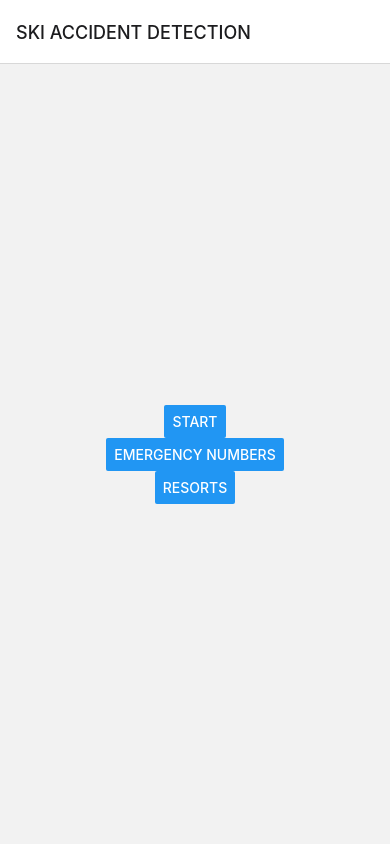
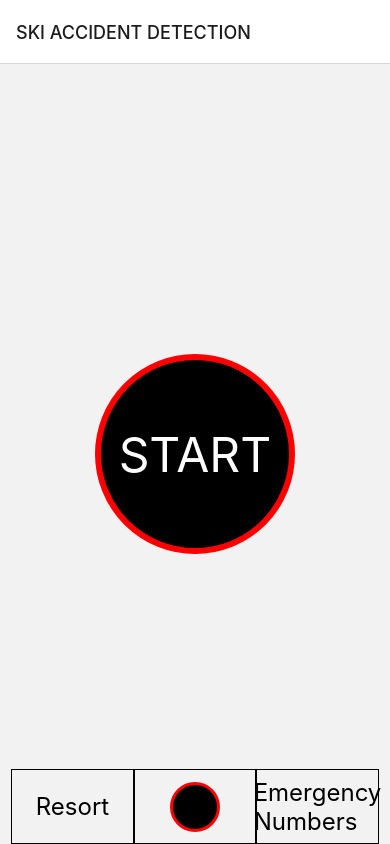
Before and after one commit to slashdotted/C4110Z.1-2023-Team-4, a React Native app: screen / in a window 390 px wide. Built offline with nearby package versions, Linux system fonts and the light colour scheme.

Commit message:
Changed static display of resorts to dynamic display

```diff
--- a/App.js
+++ b/App.js
@@ -1,55 +1,92 @@
 import { StatusBar } from 'expo-status-bar';
 import React, { useState, useEffect } from 'react';
-import { StyleSheet, Text, TouchableOpacity, View, Button } from 'react-native';
+import { StyleSheet, Text, TouchableOpacity, View, Button, Alert , FlatList} from 'react-native';
 import { Accelerometer, Gyroscope } from 'expo-sensors';
 import { NavigationContainer } from '@react-navigation/native';
 import { createStackNavigator } from '@react-navigation/stack';
 
+
 function HomeScreen({ navigation }) {
   return (
     <View style={{ flex: 1, alignItems: 'center', justifyContent: 'center' }}>
-      <Button
-        title="Start"
+      <TouchableOpacity
+        style={styles.roundButton}
         onPress={() =>
           navigation.navigate('Resort', { name: 'Resort' })
-        }
-      />
-      <Button
-        title="Emergency Numbers"
-        onPress={() =>
-          navigation.navigate('EmergencyNumbers', { name: 'Emergency Numbers' })
-        }
-      />
-      <Button
-        title="Resorts"
-        onPress={() =>
-          navigation.navigate('Resort', { name: 'Resort' })
+        }>
+        <Text style={styles.whiteText}>START</Text>
+      </TouchableOpacity>
+      <View style={styles.bottomBar}>
+        <TouchableOpacity
+          style={styles.bottomItem}
+          onPress={() =>
+            navigation.navigate('Resort', { name: 'Resort' })
+          }>
+          <Text style={styles.bottomText}>Resort</Text>
+        </TouchableOpacity>
+        <TouchableOpacity
+          style={styles.bottomItem}
+        >
+          <Text style={styles.miniRoundButton}></Text>
+        </TouchableOpacity>
+        <TouchableOpacity
+          style={styles.bottomItem}
+          onPress={() =>
+            navigation.navigate('EmergencyNumbers', { name: 'Emergency Numbers' })
+          }>
+          <Text style={styles.bottomText}>Emergency Numbers</Text>
+        </TouchableOpacity>
+      </View>
+    </View>
+  );
+}
+
+function ResortScreen({ navigation }) {
+  const [resorts, setResorts] = useState([
+    {resortName:'Lenzerheide', key:'1'},
+    {resortName:'Lenzerheide', key:'2'},
+    {resortName:'Lenzerheide', key:'3'},
+  ]);
+
+  return (
+    <View style={{ flex: 1, alignItems: 'center', justifyContent: 'center' }}>
+      <FlatList
+        data={resorts}
+        renderItem={
+          ({item}) => (
+            <TouchableOpacity>
+              <Text>{item.resortName}</Text>
+            </TouchableOpacity>
+          )
         }
       />
     </View>
   );
 }
 
-function ResortScreen({ navigation }) {
+function EmergencyNumbersScreen({ navigation }) {
+  const [emergencyNumbers, setEmergencyNumbers] = useState([
+    {number:'1414', service:'Rega', key:'1'},
+  ]);
+
   return (
     <View style={{ flex: 1, alignItems: 'center', justifyContent: 'center' }}>
-      <Button
-        title="Resort 1"
+      <FlatList
+        data={emergencyNumbers}
+        renderItem={
+          ({item}) => (
+            <View>
+            <Text>Service: {item.service}</Text>
+            <TouchableOpacity
+              onPress={() => (Alert.alert('Calling Emergency Service', 'The service '+item.service+' is being called',
+              [{text:'Dismiss', onPress: () => (console.log('°Dismissed'))}]))}
+            >
+              <Text>Call: {item.number}</Text>
+            </TouchableOpacity>
+          </View>
+        )
+        }
       />
-      <Button
-        title="Resort 2"
-      />
-      <Button
-        title="Resort 3"
-      />
-    </View>
-  );
-}
-
-function EmergencyNumbersScreen({ navigation }) {
-  return (
-    <View style={{ flex: 1, alignItems: 'center', justifyContent: 'center' }}>
-      <Text>TODO: ADD EMERGENCY NUMBERS</Text>
     </View>
   );
 }
@@ -94,6 +131,25 @@ export default function App() {
 };
 */
 function App() {
+
+  /*const [data, setData] = useState({});
+
+  useEffect(() => {
+    _subscribe();
+  }, []);
+
+  const _subscribe = () => {
+    this._subscription = Accelerometer.addListener(accelerometerData => {
+      setData(accelerometerData);
+    });
+  };
+
+  let { x, y, z } = data;
+
+  const getAcceleration = (ax, ay, az) => {
+    return Math.sqrt(ax * ax + ay * ay + az * az);
+  };*/
+
   return (
     <NavigationContainer>
       <Stack.Navigator>
@@ -118,16 +174,15 @@ function App() {
 }
 
 export default App;
-/*
+
 const styles = StyleSheet.create({
   container: {
     flex: 1,
     alignItems: 'center',
     backgroundColor: '#eaeaea',
-    alignContent:'center',
+    alignContent: 'center',
   },
   roundButton: {
-    top:'30%',
     width: 200,
     height: 200,
     justifyContent: 'center',
@@ -145,11 +200,40 @@ const styles = StyleSheet.create({
   topContainer: {
     alignItems: 'center',
     backgroundColor: '#fff',
+    alignContent: 'center',
+    height: '10%',
+    width: '100%',
+    color: 'black',
+    fontSize: 18,
+    marginTop: 0
+  },
+  miniRoundButton: {
+    width:50,
+    height:50,
+    justifyContent: 'center',
+    alignItems: 'center',
+    padding: 10,
+    borderRadius: 100,
+    borderWidth: 3,
+    backgroundColor: 'black',
+    borderColor: 'red',
+  },
+  bottomBar: {
+    bottom: 0,
+    marginBottom:0,
+    position:'absolute',
+    flexDirection:'row',
+  },
+  bottomItem: {
+    justifyContent:'space-evenly',
     alignContent:'center',
-    height:'10%',
-    width:'100%',
-    color:'black',
-    fontSize:18,
-    marginTop:0
+    borderColor:'black',
+    borderWidth:1,
+    flex:1,
+    alignItems:'center',
+    height:75,
   },
-});*/
+  bottomText: {
+    fontSize:24,
+  }
+});
```
